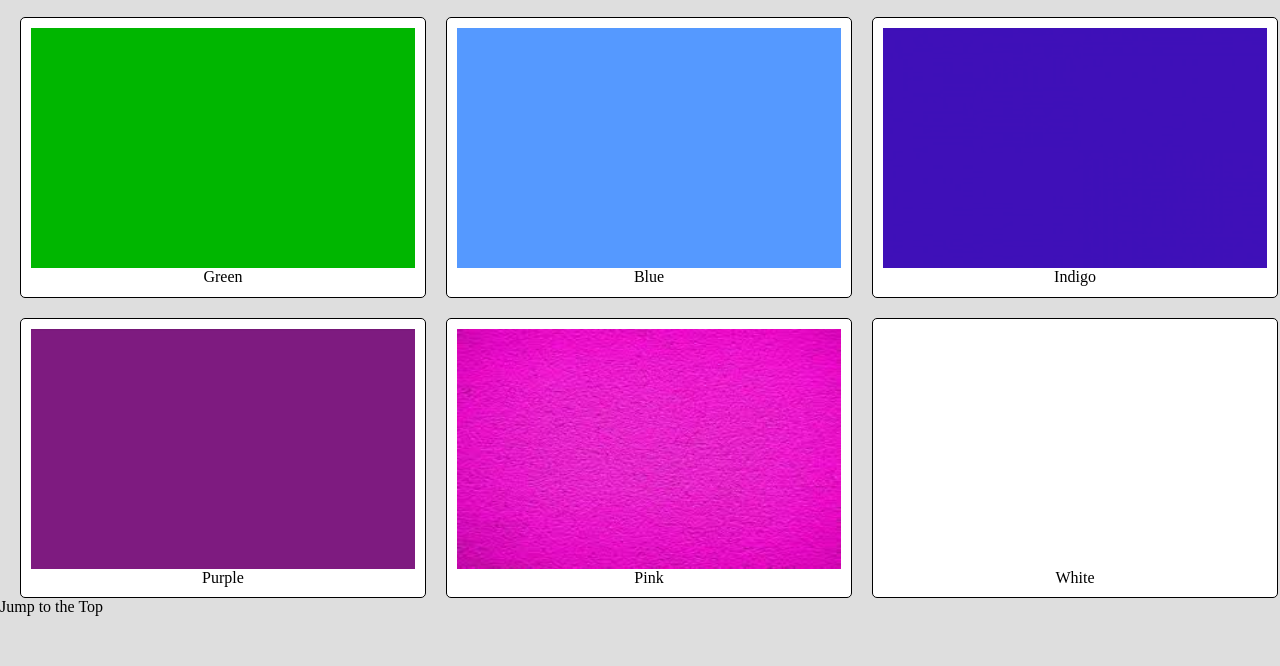
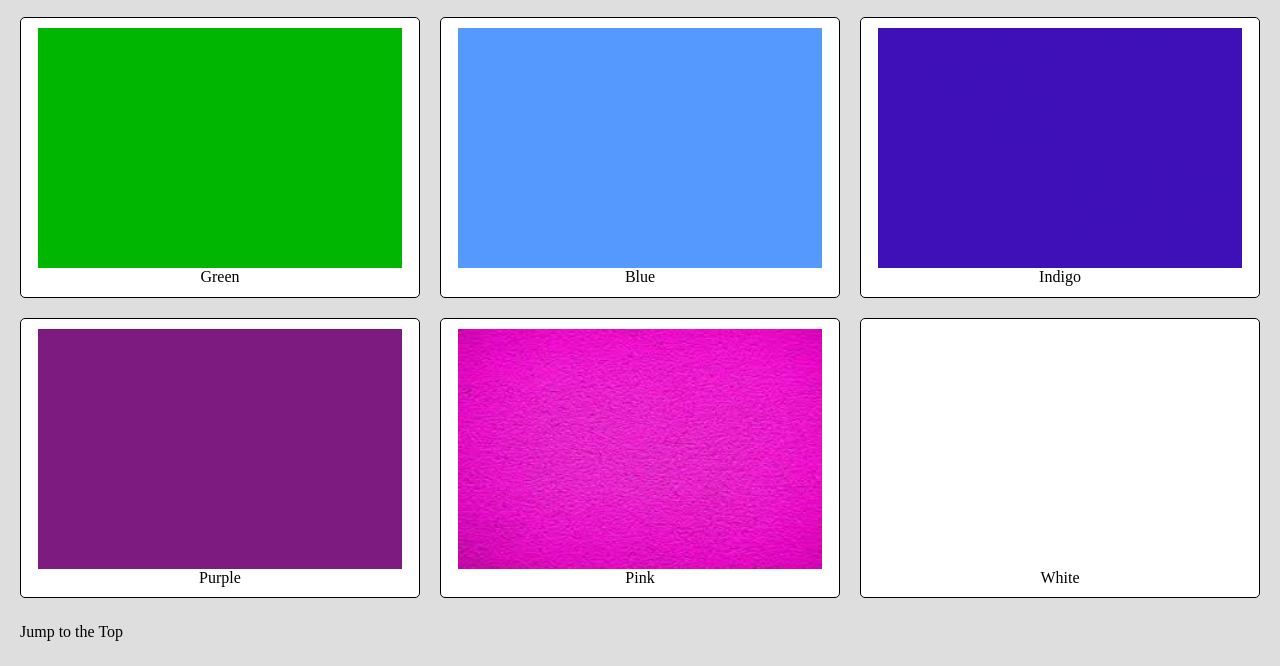
Before and after one commit to reinaldorrivas/michigan-responsive-homework-week-2, a plain HTML site: page index.html in a window 1280 px wide. Shown: the part 739-1405 px from the top of the page. Before the commit the page ends 1355 px from the top, so only its background shows below. Drawn offline with Linux system fonts and the light colour scheme; a web font is replaced by a local one.

Commit message:
michigan-responsive-course-rr: Minor fix

```diff
--- a/css/style.css
+++ b/css/style.css
@@ -97,17 +97,26 @@ img {
 @media (min-width: 772px) {
   .image-container__image {
     aspect-ratio: auto;
-    width: 45vw;
+    width: calc(45vw - 20px);
     height: 30vh;
   }
 }
 
 @media (min-width: 998px) {
   .image-container__image {
-    width: 30vw;
+    width: calc(30vw - 20px);
   }
 }
 
 .image-container__description {
   text-align: center;
 }
+
+/*
+ * Main Footer
+ */
+
+.main-footer {
+  margin: 2.5rem 0;
+  padding: 0 20px;
+}
--- a/index.html
+++ b/index.html
@@ -126,7 +126,7 @@
       </div>
     </main>
 
-    <footer>
+    <footer class="main-footer">
       <a href="#top">Jump to the Top</a>
     </footer>
   </body>
```
